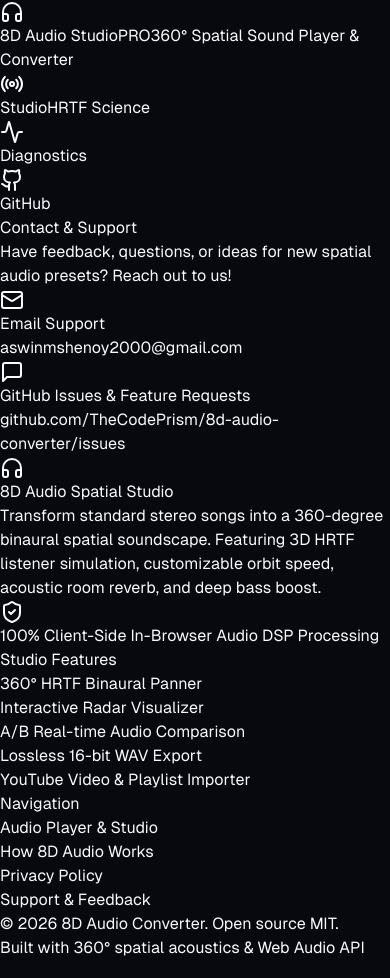
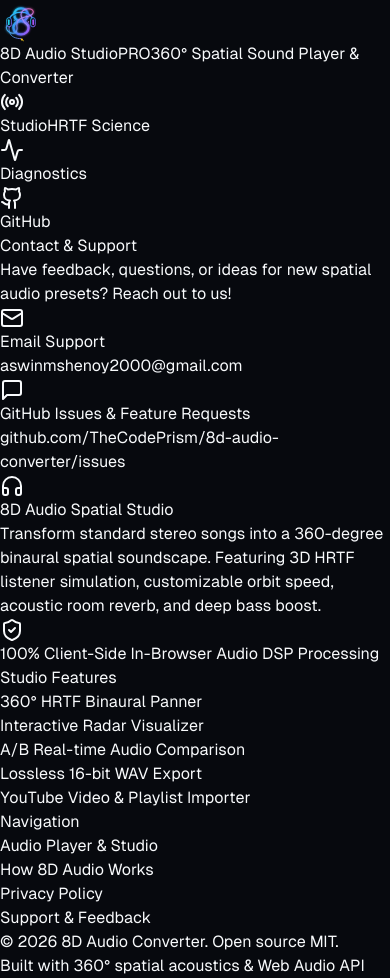
Before and after one commit to TheCodePrism/8d-audio-converter, a Next.js app: page /contact in a window 390 px wide. Built offline with nearby package versions, Linux system fonts and the light colour scheme.

Commit message:
feat: add interactive BrandLogo component that morphs from 8 with headphones into tangled-wire infinity symbol on hover

```diff
--- /dev/null
+++ b/src/components/BrandLogo.tsx
@@ -0,0 +1,285 @@
+"use client";
+
+import React, { useState } from "react";
+
+interface BrandLogoProps {
+  className?: string;
+  size?: number;
+  forceHover?: boolean;
+}
+
+export default function BrandLogo({
+  className = "w-10 h-10",
+  size = 48,
+  forceHover,
+}: BrandLogoProps) {
+  const [isSelfHovered, setIsSelfHovered] = useState(false);
+  const activeHover = forceHover !== undefined ? forceHover : isSelfHovered;
+
+  return (
+    <div
+      className={`relative inline-flex items-center justify-center select-none cursor-pointer group ${className}`}
+      onMouseEnter={() => setIsSelfHovered(true)}
+      onMouseLeave={() => setIsSelfHovered(false)}
+      style={{ width: size, height: size }}
+      title="8D Audio Studio — Hover to spatialize"
+    >
+      {/* Ambient background bloom glow */}
+      <div
+        className={`absolute inset-0 rounded-2xl bg-gradient-to-tr from-cyan-500/30 via-blue-600/20 to-purple-600/30 blur-md transition-all duration-700 pointer-events-none ${
+          activeHover
+            ? "opacity-100 scale-125 from-cyan-400/50 via-blue-500/30 to-purple-500/60"
+            : "opacity-40 group-hover:opacity-90 group-hover:scale-110"
+        }`}
+      />
+
+      <svg
+        viewBox="0 0 100 100"
+        className="w-full h-full relative z-10 overflow-visible transition-transform duration-700 ease-[cubic-bezier(0.34,1.56,0.64,1)]"
+        fill="none"
+        xmlns="http://www.w3.org/2000/svg"
+      >
+        <defs>
+          {/* Primary 8D Neon Gradient */}
+          <linearGradient id="logo8DGrad" x1="0%" y1="0%" x2="100%" y2="100%">
+            <stop offset="0%" stop-color="#22d3ee" />
+            <stop offset="50%" stop-color="#3b82f6" />
+            <stop offset="100%" stop-color="#a855f7" />
+          </linearGradient>
+
+          {/* Secondary Wire Gradient */}
+          <linearGradient id="wireGrad" x1="0%" y1="100%" x2="100%" y2="0%">
+            <stop offset="0%" stop-color="#06b6d4" />
+            <stop offset="40%" stop-color="#818cf8" />
+            <stop offset="80%" stop-color="#c084fc" />
+            <stop offset="100%" stop-color="#f43f5e" />
+          </linearGradient>
+
+          {/* Glowing filter */}
+          <filter id="neonFilter" x="-30%" y="-30%" width="160%" height="160%">
+            <feGaussianBlur stdDeviation="2" result="blur" />
+            <feMerge>
+              <feMergeNode in="blur" />
+              <feMergeNode in="SourceGraphic" />
+            </feMerge>
+          </filter>
+        </defs>
+
+        {/* ── 360° Orbital Aura Ring ── */}
+        <ellipse
+          cx="50"
+          cy="50"
+          rx="44"
+          ry="20"
+          className={`transition-all duration-700 ease-out origin-center stroke-cyan-400/40 ${
+            activeHover
+              ? "opacity-90 rotate-45 scale-110 stroke-cyan-300 stroke-[2.2]"
+              : "opacity-30 -rotate-20 stroke-[1.5] group-hover:opacity-75 group-hover:rotate-12"
+          }`}
+          strokeDasharray="4 4"
+        />
+
+        {/* Orbiting Sound Particle (spins faster on hover) */}
+        <circle
+          cx="50"
+          cy="50"
+          r="2.5"
+          className={`fill-cyan-300 filter drop-shadow-[0_0_6px_#22d3ee] transition-all duration-700 ${
+            activeHover
+              ? "translate-x-[36px] translate-y-[-24px] scale-125"
+              : "translate-x-[-32px] translate-y-[-16px] group-hover:translate-x-[28px]"
+          }`}
+        />
+
+        {/* ── CENTER CORE: Figure 8 morphing into Infinity (∞) ── */}
+        <g
+          className={`origin-center transition-all duration-700 ease-[cubic-bezier(0.34,1.56,0.64,1)] ${
+            activeHover
+              ? "rotate-90 scale-110"
+              : "rotate-0 scale-100 group-hover:rotate-90 group-hover:scale-110"
+          }`}
+        >
+          {/* Continuous Figure-8 Path: Smooth two-lobed loop */}
+          <path
+            d="M 50,50
+               C 40,50 34,43 34,35
+               C 34,26 41,20 50,20
+               C 59,20 66,26 66,35
+               C 66,43 60,50 50,50
+               C 40,50 32,57 32,66
+               C 32,75 40,82 50,82
+               C 60,82 68,75 68,66
+               C 68,57 60,50 50,50 Z"
+            stroke="url(#logo8DGrad)"
+            strokeWidth={activeHover ? 5.5 : 5}
+            strokeLinecap="round"
+            strokeLinejoin="round"
+            filter="url(#neonFilter)"
+            className="transition-all duration-500"
+          />
+
+          {/* Core Sound Nodes inside the lobes */}
+          <circle
+            cx="50"
+            cy="35"
+            r={activeHover ? "3" : "2"}
+            className="fill-cyan-300 transition-all duration-500"
+          />
+          <circle
+            cx="50"
+            cy="66"
+            r={activeHover ? "3" : "2"}
+            className="fill-purple-300 transition-all duration-500"
+          />
+        </g>
+
+        {/* ── OVER-EAR HEADPHONE STRUCTURE ── */}
+        {/* Headband Arch: rests over 8 in resting state, expands into spatial orbit on hover */}
+        <g
+          className={`origin-center transition-all duration-700 ease-[cubic-bezier(0.34,1.56,0.64,1)] ${
+            activeHover
+              ? "opacity-60 scale-125 -translate-y-1"
+              : "opacity-100 scale-100 translate-y-0 group-hover:opacity-60 group-hover:scale-125"
+          }`}
+        >
+          {/* Headband outer cushion arc */}
+          <path
+            d="M 22,50 C 22,22 78,22 78,50"
+            stroke="url(#logo8DGrad)"
+            strokeWidth="3.5"
+            strokeLinecap="round"
+            fill="none"
+          />
+          {/* Headband inner structural rail */}
+          <path
+            d="M 26,48 C 26,27 74,27 74,48"
+            stroke="#0f172a"
+            strokeWidth="1.5"
+            strokeLinecap="round"
+            fill="none"
+          />
+        </g>
+
+        {/* Left Earcup */}
+        <rect
+          x="16"
+          y="42"
+          width="11"
+          height="22"
+          rx="5.5"
+          fill="#07090e"
+          stroke="url(#logo8DGrad)"
+          strokeWidth="2.2"
+          className={`origin-center transition-all duration-700 ease-[cubic-bezier(0.34,1.56,0.64,1)] ${
+            activeHover
+              ? "-translate-x-3.5 -rotate-12 scale-90"
+              : "translate-x-0 rotate-0 scale-100 group-hover:-translate-x-3.5 group-hover:-rotate-12"
+          }`}
+        />
+        {/* Left Earcup LED slot */}
+        <rect
+          x="19"
+          y="46"
+          width="4"
+          height="14"
+          rx="2"
+          fill="#22d3ee"
+          className={`transition-opacity duration-500 ${
+            activeHover ? "opacity-100" : "opacity-70 group-hover:opacity-100"
+          }`}
+        />
+
+        {/* Right Earcup */}
+        <rect
+          x="73"
+          y="42"
+          width="11"
+          height="22"
+          rx="5.5"
+          fill="#07090e"
+          stroke="url(#logo8DGrad)"
+          strokeWidth="2.2"
+          className={`origin-center transition-all duration-700 ease-[cubic-bezier(0.34,1.56,0.64,1)] ${
+            activeHover
+              ? "translate-x-3.5 rotate-12 scale-90"
+              : "translate-x-0 rotate-0 scale-100 group-hover:translate-x-3.5 group-hover:rotate-12"
+          }`}
+        />
+        {/* Right Earcup LED slot */}
+        <rect
+          x="77"
+          y="46"
+          width="4"
+          height="14"
+          rx="2"
+          fill="#a855f7"
+          className={`transition-opacity duration-500 ${
+            activeHover ? "opacity-100" : "opacity-70 group-hover:opacity-100"
+          }`}
+        />
+
+        {/* ── RESTING AUDIO CORD (Neat drop when not hovered) ── */}
+        <path
+          d="M 22,64 C 20,74 24,84 32,88 C 38,91 44,92 50,92"
+          stroke="url(#wireGrad)"
+          strokeWidth="2"
+          strokeLinecap="round"
+          fill="none"
+          className={`transition-all duration-500 ${
+            activeHover
+              ? "opacity-0 scale-50"
+              : "opacity-80 scale-100 group-hover:opacity-0 group-hover:scale-50"
+          }`}
+        />
+
+        {/* ── TANGLED / WEAVING HEADSET WIRE (Morphs & tangles around infinity loops on hover) ── */}
+        <g
+          className={`transition-all duration-700 ease-out ${
+            activeHover
+              ? "opacity-100 scale-100"
+              : "opacity-0 scale-75 pointer-events-none group-hover:opacity-100 group-hover:scale-100"
+          }`}
+        >
+          {/* 3D Tangled Wire looping around the infinity lobes */}
+          <path
+            d="M 17,60
+               C 10,72 26,82 36,78
+               C 48,72 32,56 46,46
+               C 56,38 72,42 78,32
+               C 84,22 66,16 54,26
+               C 42,36 60,60 74,66
+               C 86,72 94,56 84,48
+               C 76,42 66,48 58,54
+               C 46,62 38,72 30,76
+               C 22,80 18,88 24,94
+               C 30,100 44,98 52,94"
+            stroke="url(#wireGrad)"
+            strokeWidth="2.4"
+            strokeLinecap="round"
+            strokeLinejoin="round"
+            fill="none"
+            filter="url(#neonFilter)"
+            strokeDasharray="180"
+            className="animate-pulse"
+          />
+
+          {/* Golden mini-jack / 3.5mm plug dangling at the end of the tangled cable */}
+          <circle cx="52" cy="94" r="2.5" fill="#facc15" />
+          <line
+            x1="52"
+            y1="94"
+            x2="56"
+            y2="97"
+            stroke="#facc15"
+            strokeWidth="1.8"
+            strokeLinecap="round"
+          />
+
+          {/* Tiny neon sparks / spatial acoustic particles orbiting the tangle */}
+          <circle cx="34" cy="48" r="1.5" fill="#38bdf8" className="animate-ping" />
+          <circle cx="68" cy="52" r="1.5" fill="#c084fc" className="animate-ping" />
+        </g>
+      </svg>
+    </div>
+  );
+}
--- a/src/components/Header.tsx
+++ b/src/components/Header.tsx
@@ -1,5 +1,6 @@
 import Link from "next/link";
 import { Headphones, Github, Sparkles, Radio, Activity } from "lucide-react";
+import BrandLogo from "./BrandLogo";
 
 export default function Header() {
   return (
@@ -9,11 +10,9 @@ export default function Header() {
           {/* Logo & Brand */}
           <div className="flex items-center">
             <Link href="/" className="flex items-center space-x-3 group">
-              <div className="p-2.5 rounded-2xl bg-gradient-to-tr from-cyan-500 via-blue-600 to-purple-600 text-white shadow-lg shadow-cyan-500/25 group-hover:scale-105 transition-all">
-                <Headphones className="h-5 w-5" />
-              </div>
+              <BrandLogo size={42} className="shrink-0" />
               <div>
-                <span className="text-base font-bold text-white tracking-tight flex items-center gap-1.5">
+                <span className="text-base font-bold text-white tracking-tight flex items-center gap-1.5 group-hover:text-cyan-300 transition-colors">
                   8D Audio Studio
                   <span className="text-[10px] font-mono px-1.5 py-0.2 rounded-full bg-cyan-500/10 text-cyan-400 border border-cyan-500/30 uppercase">
                     PRO
```
Also changed, not shown: public/logo.svg (added).
